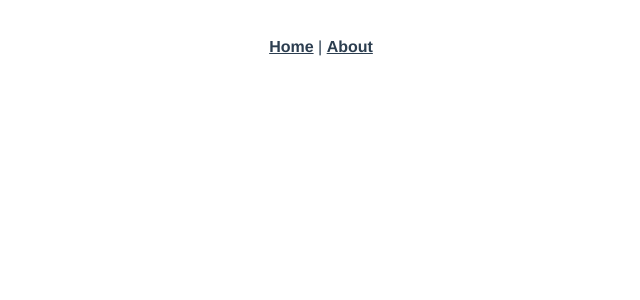
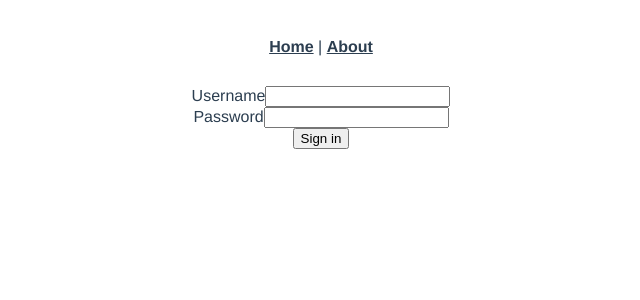
Before and after one commit to H4RP3R/-hr_tech_front, a Vue app: page /login in a window 1280 px wide. Shown: the top 300 px of the page, without its empty margins (319-959 px from the left). Built offline with nearby package versions, Linux system fonts and the light colour scheme.

Commit message:
first commit

```diff
--- a/package.json
+++ b/package.json
@@ -8,6 +8,7 @@
     "lint": "vue-cli-service lint"
   },
   "dependencies": {
+    "axios": "^0.20.0",
     "core-js": "^3.6.5",
     "vue": "^2.6.11",
     "vue-router": "^3.2.0"
--- a/src/router/index.js
+++ b/src/router/index.js
@@ -1,11 +1,11 @@
 import Vue from 'vue'
 import VueRouter from 'vue-router'
 import Home from '../views/Home.vue'
+import Login from '../views/Login.vue'
 
 Vue.use(VueRouter)
 
-const routes = [
-  {
+const routes = [{
         path: '/',
         name: 'Home',
         component: Home
@@ -16,7 +16,12 @@ const routes = [
         // route level code-splitting
         // this generates a separate chunk (about.[hash].js) for this route
         // which is lazy-loaded when the route is visited.
-    component: () => import(/* webpackChunkName: "about" */ '../views/About.vue')
+        component: () => import( /* webpackChunkName: "about" */ '../views/About.vue')
+    },
+    {
+        path: '/login',
+        name: 'Login',
+        component: Login,
     }
 ]
 
--- /dev/null
+++ b/src/views/Login.vue
@@ -0,0 +1,68 @@
+<template>
+<div class="login" @submit="sendForm" novalidate="true">
+    <form class="login-form" method="post">
+        <p v-if="errors.length">
+            <b>Please correct the following error(s):</b>
+            <ul>
+                <li v-for="(error, index) in errors" v-bind:key="index">{{ error }}</li>
+            </ul>
+        </p>
+
+        <label for="username">Username</label>
+        <input v-model="username" type="text" name="username" id="username" value=""><br>
+
+        <label for="password">Password</label>
+        <input v-model="password" type="password" name="password" id="password" value=""><br>
+
+        <input type="submit" name="" value="Sign in">
+    </form>
+</div>
+</template>
+
+<script>
+import axios from 'axios'
+
+
+const URL = 'http://127.0.0.1:8000/api-token-auth/'
+
+export default {
+    name: 'Login',
+
+    data() {
+        return {
+            errors: [],
+            username: '',
+            password: '',
+        }
+    },
+
+    methods: {
+        checkForm: function(e) {
+            e.preventDefault()
+        },
+
+        sendForm: function(e) {
+            e.preventDefault()
+
+            axios({
+                method: 'post',
+                url: URL,
+                data: {
+                    'username': this.username,
+                    'password': this.password,
+                }
+            }).then((response)=> {
+                this.username = ''
+                this.password = ''
+                console.log(response.data);
+            }).catch((err)=> {
+                console.error(err)
+            })
+        }
+    }
+}
+</script>
+
+<style scoped>
+
+</style>
```
Also changed, not shown: 1 other file (tests, documents, lock files or other folders). Lines whose indentation alone changed are shown as unchanged.
